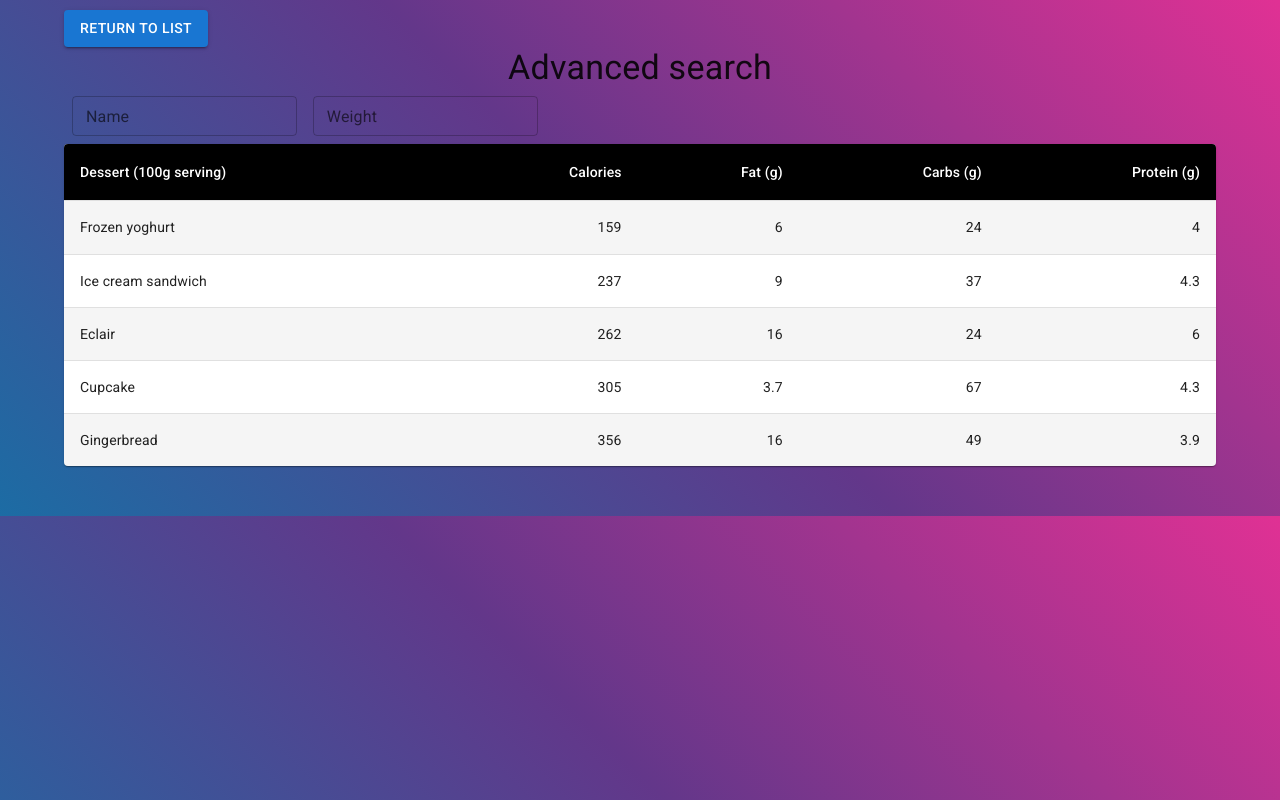
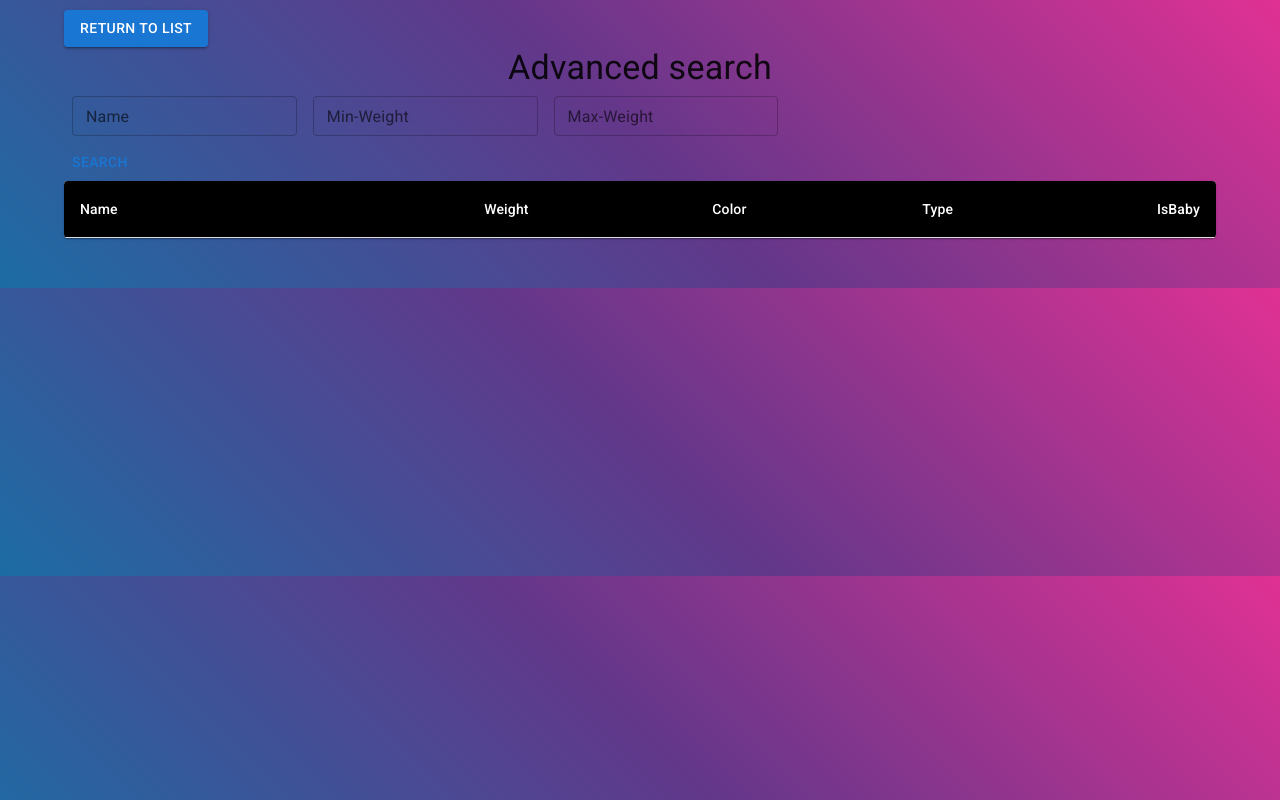
Before and after one commit to MatiasGonzalez1/sirius-training, a React (Create React App) app: page /advanced-search in a window 1280 px wide. Built offline with nearby package versions, Linux system fonts and the light colour scheme.

Commit message:
[feat: add searchByName to advancedSearch component]

```diff
--- a/src/@types/pokemon.d.ts
+++ b/src/@types/pokemon.d.ts
@@ -36,9 +36,3 @@ export type InfoPokemon = {
   pokemon_v2_pokemontypes?: Array<object>
   chain1Id?: number
 }
-
-export type Pokemon = {
-  id: number;
-  name: string;
-  weight: number;
-};
--- a/src/Components/AdvancedSearch/AdvancedSearch.tsx
+++ b/src/Components/AdvancedSearch/AdvancedSearch.tsx
@@ -1,19 +1,77 @@
-import { Grid, Table, TextField, Typography, Box } from "@mui/material"
-import {TableComponent} from "./TableComponent"
-import ButtonReusable from "../Button/ButtonReusable"
+import { Grid, TableBody, TableContainer,TableRow, TableHead, Paper,Table, TableCell, TextField, Typography, Box, Button } from "@mui/material";
+import { tableCellClasses } from '@mui/material/TableCell';
+// import { TableComponent } from "./TableComponent";
+import ButtonReusable from "../Button/ButtonReusable";
+import { GOTTA_CATCH_THEM_FILTER } from "../../apollo-client/AdvancedSearch";
+import { ApolloLink, useLazyQuery} from "@apollo/client";
+import React, {useState} from 'react';
+import { styled } from '@mui/material/styles';
+import { Pokemon } from '../../@types/tyPesSearch';
+import { Link } from 'react-router-dom';
 
 const AdvancedSearch = () => {
+  const [getPoke, response]= useLazyQuery(GOTTA_CATCH_THEM_FILTER);
+  const [resToApi, setResToApi] = useState([])
+  const [searchByName, setSearchByName] = useState('');
+
+  const fetchPoke =  (name:string)=>{
+
+     getPoke({variables:{nameToSearch:name}})
+    .then((response)=>{
+      setResToApi(response.data.pokemon_v2_pokemon)
+    })
+      // setResToApi(response.data)
+  };
+
+  console.log(resToApi)
+
+  const StyledTableCell = styled(TableCell)(({ theme }) => ({
+    [`&.${tableCellClasses.head}`]: {
+      backgroundColor: theme.palette.common.black,
+      color: theme.palette.common.white,
+    },
+    [`&.${tableCellClasses.body}`]: {
+      fontSize: 14,
+    },
+  }));
+
+  const StyledTableRow = styled(TableRow)(({ theme }) => ({
+    '&:nth-of-type(odd)': {
+      backgroundColor: theme.palette.action.hover,
+    },
+    // hide last border
+    '&:last-child td, &:last-child th': {
+      border: 0,
+    },
+  }));
+
+
+  // const createData = (
+  //   id: any,
+  //   name: string,
+  //   weight: number,
+  //   color: string,
+  //   type: string)=>{
+  //   return {name, id, weight, color, type };
+  // }
+
+  // const rows = [
+  //   createData(resToApi.id, 'name', 1, 'blue', 'red'),
+  // ];
+
   return (
     <Grid>
-  <ButtonReusable text="Return to List" hrefButton="/poke"/>
+      <ButtonReusable text="Return to List" hrefButton="/poke" />
       <Grid item>
-    <Grid item sx={{textAlign:'center'}}><Typography variant="h4">Advanced search</Typography></Grid>
+        <Grid item sx={{ textAlign: "center" }}>
+          <Typography variant="h4">Advanced search</Typography>
+        </Grid>
         <Grid item>
           <Box
-      display={'flex'}
+            display={"flex"}
             component="form"
             sx={{
-        '& .MuiTextField-root': { m: 1, width: '25ch' },
+              "& .MuiTextField-root": { m: 1, width: "25ch" },
             }}
             noValidate
             autoComplete="off"
@@ -21,27 +79,66 @@ const AdvancedSearch = () => {
             <Grid>
               <TextField
                 label="Name"
-          id="outlined-size-small"
+                id="name"
+                value={searchByName}
+                onChange={(e)=> setSearchByName(e.target.value)}
+                size="small"
+              />
+            </Grid>
+            <Grid>
+              <TextField
+                label="Min-Weight"
+                type="number"
+                id="min-weight"
                 defaultValue=""
                 size="small"
               />
             </Grid>
              <Grid>
               <TextField
-          label="Weight"
+                label="Max-Weight"
                 type="number"
-          id="outlined-size-small"
+                id="max-weight"
                 defaultValue=""
                 size="small"
               />
             </Grid>
-
           </Box>
         </Grid>
+        <Button onClick={()=>fetchPoke(`%${searchByName}%`)}>Search</Button>
       </Grid>
-  <Grid item><TableComponent/></Grid>
-
+      <Grid item>
+      <TableContainer component={Paper}>
+      <Table sx={{ minWidth: 700 }} aria-label="customized table">
+        <TableHead>
+          <TableRow>
+            <StyledTableCell>Name</StyledTableCell>
+            <StyledTableCell align="right">Weight</StyledTableCell>
+            <StyledTableCell align="right">Color</StyledTableCell>
+            <StyledTableCell align="right">Type</StyledTableCell>
+            <StyledTableCell align="right">IsBaby</StyledTableCell>
+          </TableRow>
+        </TableHead>
+        <TableBody>
+          {resToApi.map((row:Pokemon) => (
+            <StyledTableRow key={row.id}>
+              <StyledTableCell component="th" scope="row">
+                <Link to={`/poke/${row.id}`}>
+                {row.name}
+                </Link>
+              </StyledTableCell>
+              <StyledTableCell align="right">{row.weight}</StyledTableCell>
+              {/* <StyledTableCell align="right">{row.pokemon_v2_pokemontypes[0]}</StyledTableCell> */}
+              {/* <StyledTableCell align="right">{row.type}</StyledTableCell> */}
+              <StyledTableCell align="right">{row.weight}</StyledTableCell>
+              {/* <StyledTableCell align="right">{row.protein}</StyledTableCell> */}
+            </StyledTableRow>
+          ))}
+        </TableBody>
+      </Table>
+    </TableContainer>
       </Grid>
-  )
-}
-export default AdvancedSearch
+    </Grid>
+  );
+};
+export default AdvancedSearch;
--- a/src/Components/AdvancedSearch/TableComponent.tsx
+++ /dev/null
@@ -1,77 +0,0 @@
-
-import React from 'react';
-import { styled } from '@mui/material/styles';
-import Table from '@mui/material/Table';
-import TableBody from '@mui/material/TableBody';
-import TableCell, { tableCellClasses } from '@mui/material/TableCell';
-import TableContainer from '@mui/material/TableContainer';
-import TableHead from '@mui/material/TableHead';
-import TableRow from '@mui/material/TableRow';
-import Paper from '@mui/material/Paper';
-
-const StyledTableCell = styled(TableCell)(({ theme }) => ({
-  [`&.${tableCellClasses.head}`]: {
-    backgroundColor: theme.palette.common.black,
-    color: theme.palette.common.white,
-  },
-  [`&.${tableCellClasses.body}`]: {
-    fontSize: 14,
-  },
-}));
-
-const StyledTableRow = styled(TableRow)(({ theme }) => ({
-  '&:nth-of-type(odd)': {
-    backgroundColor: theme.palette.action.hover,
-  },
-  // hide last border
-  '&:last-child td, &:last-child th': {
-    border: 0,
-  },
-}));
-
-const createData = (name: string,
-  calories: number,
-  fat: number,
-  carbs: number,
-  protein: number)=>{
-  return { name, calories, fat, carbs, protein };
-}
-
-const rows = [
-  createData('Frozen yoghurt', 159, 6.0, 24, 4.0),
-  createData('Ice cream sandwich', 237, 9.0, 37, 4.3),
-  createData('Eclair', 262, 16.0, 24, 6.0),
-  createData('Cupcake', 305, 3.7, 67, 4.3),
-  createData('Gingerbread', 356, 16.0, 49, 3.9),
-];
-
-export const TableComponent = () => {
-    return (
-    <TableContainer component={Paper}>
-      <Table sx={{ minWidth: 700 }} aria-label="customized table">
-        <TableHead>
-          <TableRow>
-            <StyledTableCell>Dessert (100g serving)</StyledTableCell>
-            <StyledTableCell align="right">Calories</StyledTableCell>
-            <StyledTableCell align="right">Fat&nbsp;(g)</StyledTableCell>
-            <StyledTableCell align="right">Carbs&nbsp;(g)</StyledTableCell>
-            <StyledTableCell align="right">Protein&nbsp;(g)</StyledTableCell>
-          </TableRow>
-        </TableHead>
-        <TableBody>
-          {rows.map((row) => (
-            <StyledTableRow key={row.name}>
-              <StyledTableCell component="th" scope="row">
-                {row.name}
-              </StyledTableCell>
-              <StyledTableCell align="right">{row.calories}</StyledTableCell>
-              <StyledTableCell align="right">{row.fat}</StyledTableCell>
-              <StyledTableCell align="right">{row.carbs}</StyledTableCell>
-              <StyledTableCell align="right">{row.protein}</StyledTableCell>
-            </StyledTableRow>
-          ))}
-        </TableBody>
-      </Table>
-    </TableContainer>
-  );
-}
--- a/src/Components/SearchBar/SearchBar.tsx
+++ b/src/Components/SearchBar/SearchBar.tsx
@@ -17,11 +17,9 @@ const SearchBar = () => {
   const fetchPokemon = async (name:string) => {
     try {
       await getPoke({variables:{nameToSearch:name}})
-      if(!response.data){
-        <Grid>Cargando</Grid>
-      }else{
-      setPokemon(response.data.pokemon_v2_pokemon[0])
-      }
+      .then((response)=>{
+        setPokemon(response.data.pokemon_v2_pokemon[0])
+      })
     } catch (error) {
       console.error('Error fetching Pokemon:', error);
     }
--- a/src/apollo-client/AdvancedSearch.ts
+++ b/src/apollo-client/AdvancedSearch.ts
@@ -1,12 +1,20 @@
 import { gql } from "@apollo/client";
 
 
-export const GOTTA_CATCH_THEM_ALL =
+export const GOTTA_CATCH_THEM_FILTER =
   gql`
-  query gottaCatchThemType($typeName) {
-    pokemon_v2_type {
+  query gottaCatchThemFilter($nameToSearch: String!) {
+    pokemon_v2_pokemon(where: {name: {_ilike: $nameToSearch}}, order_by: {id: asc}) {
+      name
       id
-      name
+      weight
+      pokemon_v2_pokemontypes {
+        id
+        pokemon_v2_type {
+          name
+          id
+        }
+      }
     }
   }
 
--- a/src/apollo-client/pedido.ts
+++ b/src/apollo-client/pedido.ts
@@ -1,7 +1,7 @@
 import { gql } from "@apollo/client";
 
 
-export const GOTTA_CATCH_THEM_ALL =(page:any, cantidad:any) =>
+export const GOTTA_CATCH_THEM_ALL =(page:number, cantidad:number) =>
   gql`
   query gottaCatchThemAll {
     pokemon_v2_pokemon(offset:${page}, limit: ${cantidad}){
```
Also changed, not shown: src/@types/tyPesSearch.d.ts (added, +8 -0 lines). Lines whose indentation alone changed are shown as unchanged.
